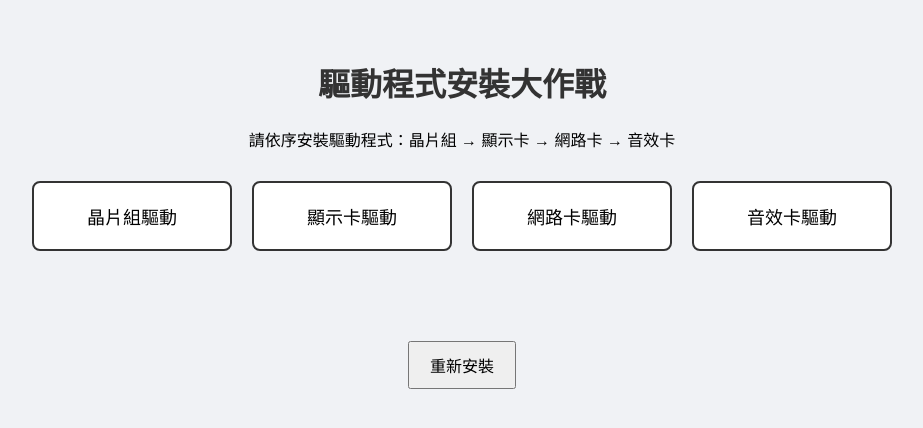
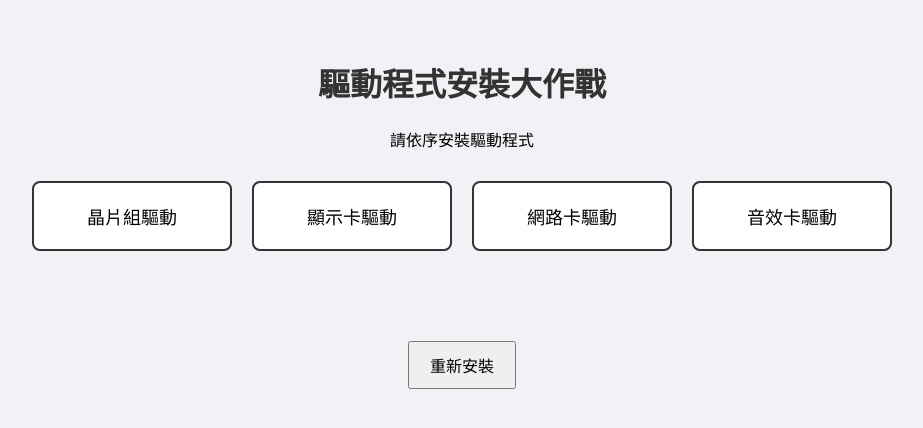
Before and after one commit to cnm252552/computer-quiz5, a plain HTML site: page index.html in a window 1280 px wide. Shown: the whole page, without its empty margins (178-1101 px from the left). Drawn offline with Linux system fonts and the light colour scheme.

Commit message:
Update index.html

```diff
--- a/index.html
+++ b/index.html
@@ -56,7 +56,7 @@
 <body>
 
 <h1>驅動程式安裝大作戰</h1>
-<p>請依序安裝驅動程式：晶片組 → 顯示卡 → 網路卡 → 音效卡</p>
+<p>請依序安裝驅動程式</p>
 
 <div class="buttons-container">
   <button class="driver-btn" data-step="1">晶片組驅動</button>
```
